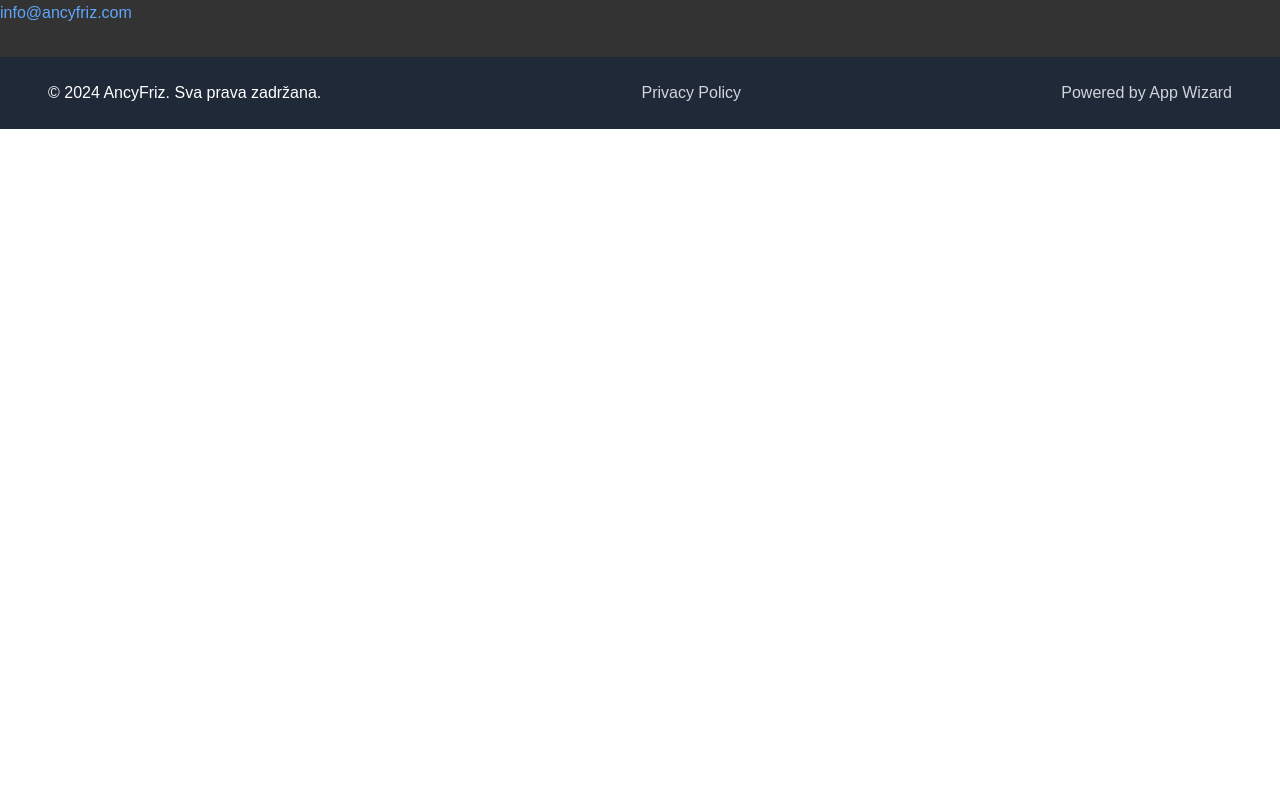
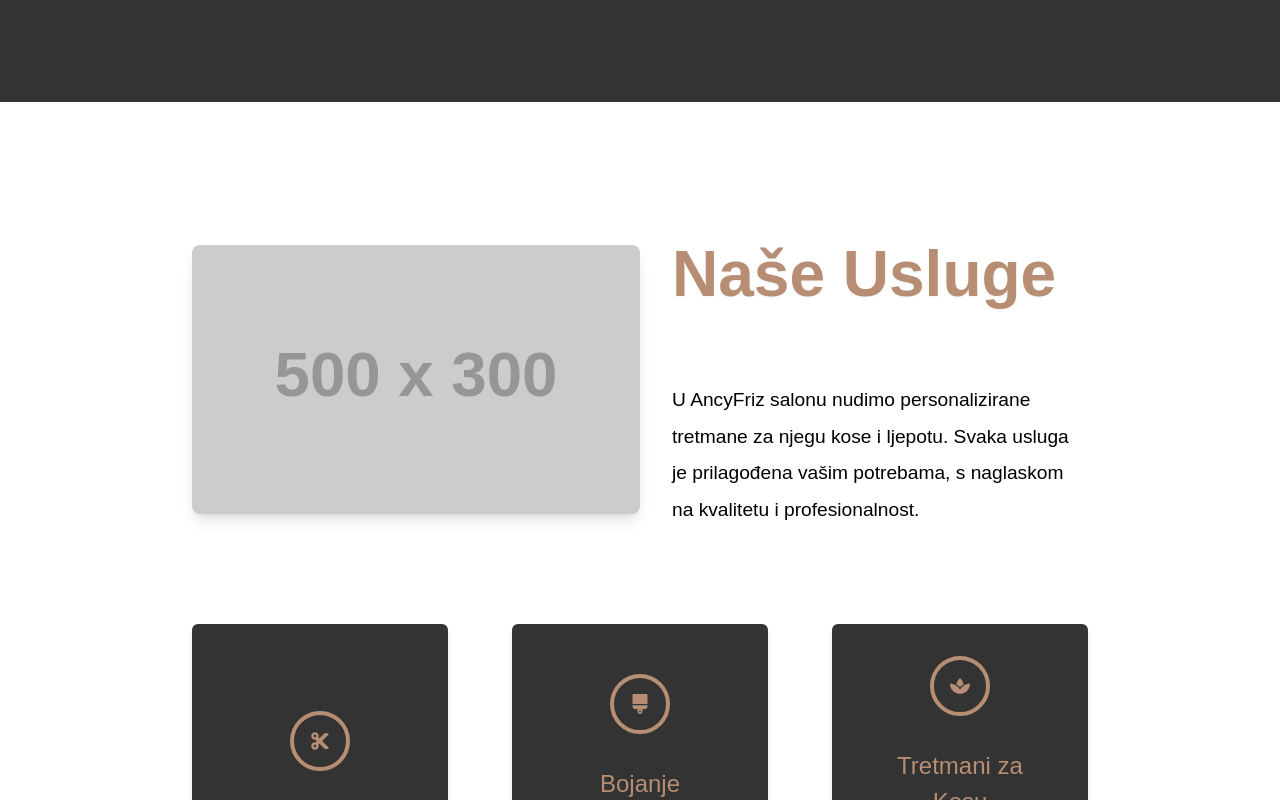
Before and after one commit to MeldinRadoncic/ancyfriz, a React (Create React App) app: page /usluge in a window 1280 px wide. Shown: the part 300-1100 px from the top of the page. Before the commit the page ends 800 px from the top, so only its background shows below. Built offline with nearby package versions, Linux system fonts and the light colour scheme.

Commit message:
Adding ServicePage with data and styling it, Adding AboutPageData and reformat the AboutPage with reusble components

```diff
--- /dev/null
+++ b/src/AppData/AboutPageData.js
@@ -0,0 +1,38 @@
+import { FaClock, FaMapMarkerAlt, FaPhone } from "react-icons/fa";
+
+
+const iconSize = 20;
+const iconColor = "#B78E74"; // accent-rose-gold
+
+const AboutPageCards = [
+    {
+      id: 1,
+      icon: <FaClock size={iconSize} color={iconColor} />,
+      title: "Radno Vrijeme",
+      details: [
+        "Ponedeljak - Subota: 09:00 - 18:00",
+        "Nedelja: 10:00 - 14:00",
+        "Utorak: ZATVORENO",
+      ],
+    },
+    {
+      id: 2,
+      icon: <FaMapMarkerAlt size={iconSize} color={iconColor} />,
+      title: "Adresa",
+      details: [
+        "Ulica Primjera 123",
+        "Sarajevo, Bosna i Hercegovina",
+      ],
+    },
+    {
+      id: 3,
+      icon: <FaPhone size={iconSize} color={iconColor} />,
+      title: "Kontakt",
+      details: [
+        "+387 33 123 456",
+        "info@primjer.com",
+      ],
+    },
+  ];
+
+  export default AboutPageCards;
--- /dev/null
+++ b/src/AppData/ServicePageData.js
@@ -0,0 +1,54 @@
+import React from "react";
+import { FaCut, FaBrush, FaSpa, FaLeaf, FaHandHoldingHeart } from "react-icons/fa";
+
+
+
+const iconSize = 20;
+const iconColor = '#B78E74';    // accent-rose-gold
+
+const ServicePageData = [
+    {
+        id: 1,
+      icon: <FaCut size={iconSize} color={iconColor}/>,
+      title: "Šišanje",
+      description: "Nudimo šišanje za žene, muškarce, djecu i starije osobe s fokusom na stil i preciznost.",
+
+    },
+    {
+        id: 2,
+      icon: <FaBrush size={iconSize} color={iconColor} />,
+      title: "Bojanje",
+      description: "Kvalitetne tehnike bojanja kose, uključujući balayage, pramenove i kompletno bojanje.",
+
+    },
+    {
+        id: 3,
+      icon: <FaSpa size={iconSize} color={iconColor} />,
+      title: "Tretmani za Kosu",
+      description: "Tretmani za hidrataciju, rekonstrukciju i zdravlje kose s najboljim proizvodima na tržištu.",
+
+    },
+    {
+        id: 4,
+      icon: <FaLeaf size={iconSize} color={iconColor} />,
+      title: "Styling",
+      description: "Svečane frizure, feniranje i druge usluge stiliziranja kose za svaku priliku.",
+
+    },
+    {
+        id: 5,
+      icon: <FaHandHoldingHeart size={iconSize} color={iconColor}/>,
+      title: "Savjetovanje",
+      description: "Individualni savjeti za njegu kose i odabir stilova koji najbolje odgovaraju vama.",
+
+    },
+    {
+        id: 6,
+      icon: <FaHandHoldingHeart size={iconSize} color={iconColor}/>,
+      title: "Usluge za Mlade",
+      description: "Posebni tretmani za mlade, uključujući šišanje i styling za sve uzraste.",
+
+    },
+  ];
+
+  export default ServicePageData;
--- /dev/null
+++ b/src/Components/ImageTextBlock.jsx
@@ -0,0 +1,22 @@
+import React from "react";
+import SecondaryTitle from "./Titles/SecondaryTitle";
+
+const ImageTextBlock = ({ imageSrc, altText, title, description, reverse = false }) => {
+  return (
+    <div className={`flex ${reverse ? 'flex-row-reverse' : 'flex-row'} items-center gap-8 mt-8 flex-wrap lg:flex-nowrap`}>
+      {/* Image */}
+      <img
+        src={imageSrc}
+        alt={altText}
+        className="rounded-lg shadow-lg w-full md:w-1/2 lg:w-1/2 xl:w-1/2 max-w-full"
+      />
+      {/* Text Section */}
+      <div className="flex flex-col justify-center w-full lg:w-1/2 xl:w-1/2">
+        <SecondaryTitle title={title} className="text-accent-rose-gold" />
+        <p className="paragraph">{description}</p>
+      </div>
+    </div>
+  );
+};
+
+export default ImageTextBlock;
--- a/src/Components/Pages/AboutPage/AboutPage.jsx
+++ b/src/Components/Pages/AboutPage/AboutPage.jsx
@@ -1,91 +1,58 @@
 import React from "react";
-import { FaClock, FaMapMarkerAlt, FaPhone } from "react-icons/fa";
-
 import Section from "../../Section";
 import ReusableBanner from "../../ReusableBanner";
 import SecondaryTitle from "../../Titles/SecondaryTitle";
-import ThirdTitle from "../../Titles/ThirdTitle";
 import CTA from "../../../Components/Pages/HomePage/CTA";
+import ImageTextBlock from "../../../Components/ImageTextBlock";
+import Card from "../../../Components/Card";
+import AboutPageData from "../../../AppData/AboutPageData"; // Assuming you have this file
 
 const AboutPage = () => {
   return (
     <>
+      {/* Reusable Banner Section */}
       <ReusableBanner
         title="O nama"
         description="Ovdje možete saznati sve o nama."
-                className="bg-primary-charcoal"
-
+        className="bg-primary-charcoal text-white"
       />
 
       <Section>
         <div className="container mx-auto px-8 lg:px-24">
-                    {/* Introduction Section */}
-                    <div className="grid grid-cols-1 md:grid-cols-2 gap-16">
-                        <div className="flex flex-col justify-center items-start">
-                            <SecondaryTitle title="Ko smo mi?" className="text-accent-rose-gold" />
-                            <p className="paragraph mt-4">
-                            AncyFriz je moderan Beauty salon smješten u Sarajevu, osnovan s misijom pružanja vrhunske usluge šišanja, bojanja i njege kose za žene, muškarce, djecu i starije. Naš tim čini grupa iskusnih i kreativnih profesionalaca posvećenih svakom klijentu, osiguravajući toplu dobrodošlicu i jedinstveno iskustvo.
-                            </p>
-                        </div>
-                        <img
-                            src="https://via.placeholder.com/500x300"
-                            alt="Salon team"
-                            className="rounded-lg shadow-lg"
+          {/* First Image and Text Section */}
+          <ImageTextBlock
+            imageSrc="https://via.placeholder.com/500x300"
+            altText="About us overview"
+            title="Ko smo mi?"
+            description="AncyFriz je moderan Beauty salon smješten u Sarajevu, osnovan s misijom pružanja vrhunske usluge šišanja, bojanja i njege kose za sve uzraste. Naš prioritet je osigurati jedinstveno iskustvo za svakog klijenta."
+            className="text-primary-charcoal"
           />
+
+          {/* Second Image and Text Section */}
+          <ImageTextBlock
+            imageSrc="https://via.placeholder.com/500x300"
+            altText="Our services overview"
+            title="Šta radimo?"
+            reverse={true}
+            description="Pružamo širok spektar frizerskih usluga, uključujući personalizirana šišanja, stiliziranje, farbanje, tretmane za zdravlje kose i savjetovanje. Naš prioritet je zadovoljiti želje klijenata, koristeći visokokvalitetne proizvode i najnovije tehnike u svijetu frizerstva."
+            className="text-primary-charcoal"
+          />
+
+          {/* About Cards */}
+          <div className="grid grid-cols-1 md:grid-cols-2 lg:grid-cols-3 gap-16 mt-16">
+            {AboutPageData.map((aboutItem) => (
+              <Card
+                key={aboutItem.id}
+                icon={aboutItem.icon}
+                title={aboutItem.title}
+                description={aboutItem.description}
+                className="about-card flex flex-col text-accent-rose-gold items-center bg-primary-charcoal py-8 rounded-md shadow-lg"
+              />
+            ))}
           </div>
 
-                    {/* Services Section */}
-                    <div className="grid grid-cols-1 md:grid-cols-2 gap-16 mt-16">
-                        <img
-                            src="https://via.placeholder.com/500x300"
-                            alt="Salon services"
-                            className="rounded-lg shadow-lg"
-                        />
-                        <div className="flex flex-col justify-center items-start">
-                            <SecondaryTitle title="Šta radimo?" className="text-accent-rose-gold" />
-                            <p className="paragraph mt-4">
-                            Pružamo širok spektar frizerskih usluga, uključujući personalizirana šišanja, stiliziranje, farbanje, tretmane za zdravlje kose i savjetovanje. Naš prioritet je zadovoljiti želje klijenata, koristeći visokokvalitetne proizvode i najnovije tehnike u svijetu frizerstva.
-                                                             </p>
-                        </div>
-                    </div>
-
-                    {/* Working Hours and Contact Section */}
-                    <div className="mt-16 bg-gray-100 py-12 rounded-lg shadow-md">
-                        <SecondaryTitle title="Radno Vrijeme i Kontakt" className="text-accent-rose-gold text-center" />
-                        <div className="grid grid-cols-1 sm:grid-cols-2 lg:grid-cols-3 gap-8 mt-8 text-center">
-                            {/* Working Hours */}
-                            <div className="flex flex-col items-center bg-primary-charcoal py-8 rounded-md">
-                                <FaClock className="text-2xl text-accent-rose-gold" />
-                                <ThirdTitle
-                                title="Radno Vrijeme"
-                                animation="fade-up"
-                                className="mt-4 font-semibold text-accent-rose-gold"/>
-                                <p className="paragraph text-neutral-gray mt-2">Ponedeljak - Subota: 09:00 - 18:00</p>
-                                <p className="paragraph text-neutral-gray">Nedelja: 10:00 - 14:00</p>
-                                <p className="paragraph text-neutral-gray">Utorak: ZATVORENO</p>
-                            </div>
-                            {/* Address */}
-                            <div className="flex flex-col items-center bg-primary-charcoal py-8 rounded-md">
-                                <FaMapMarkerAlt className="text-2xl text-accent-rose-gold" />
-                                <ThirdTitle
-                                title="Adresa"
-                                animation="fade-up"
-                                className="mt-4 font-semibold text-lg text-accent-rose-gold"/>
-                                <p className="paragraph text-neutral-gray mt-2">Ulica Primjera 123</p>
-                                <p className="paragraph text-neutral-gray">Sarajevo, Bosna i Hercegovina</p>
-                            </div>
-                            {/* Contact */}
-                            <div className="flex flex-col items-center bg-primary-charcoal py-8 rounded-md">
-                                <FaPhone className="text-2xl text-accent-rose-gold" />
-                                <ThirdTitle
-                                title="Kontakt"
-                                animation="fade-up"
-                                className="mt-4 font-semibold text-lg text-accent-rose-gold"/>
-                                <p className="paragraph text-neutral-gray mt-2">+387 33 123 456</p>
-                                <p className="paragraph text-neutral-gray">info@primjer.com</p>
-                            </div>
-                        </div>
-                    </div>
+          {/* CTA Section */}
+          <div className="mt-16 text-center"></div>
         </div>
         <CTA />
       </Section>
--- a/src/Components/Pages/HomePage/HeroBanner.jsx
+++ b/src/Components/Pages/HomePage/HeroBanner.jsx
@@ -7,7 +7,7 @@ import MainTitle from "../../Titles/MainTitle.jsx";
 const HeroBanner = () => {
   return (
     <Section
-      className='relative flex items-center bg-cover bg-center  bg-no-repeat'
+      className='relative flex items-center bg-cover  bg-center  bg-no-repeat'
       style={{
         backgroundImage: `url('/images/landing/hero.jpg')`, // Background image
       }}>
@@ -17,7 +17,7 @@ const HeroBanner = () => {
         aria-hidden='true'></div>
 
       {/* Content */}
-      <div className='relative z-10 grid grid-cols-1 lg:grid-cols-2 gap-8 items-stretch mx-auto px-6 sm:px-12 md:px-0  lg:px-12 xl:px-24'>
+      <div className='relative z-10 lg:py-42 grid grid-cols-1 lg:grid-cols-2 gap-8 items-stretch mx-auto px-6 sm:px-12 md:px-0  lg:px-12 xl:px-24'>
         {/* Left Side - Title */}
         <div className='flex flex-col items-center lg:items-start text-white text-center lg:text-left justify-center'>
           <MainTitle title='Salon gdje savršena frizura postaje stvarnost!' />
--- /dev/null
+++ b/src/Components/Pages/ServicesPage/ServicesPage.jsx
@@ -0,0 +1,57 @@
+import React from "react";
+import Section from "../../Section";
+import ReusableBanner from "../../ReusableBanner";
+import SecondaryTitle from "../../Titles/SecondaryTitle";
+import CTA from "../../../Components/Pages/HomePage/CTA";
+import ImageTextBlock from "../../../Components/ImageTextBlock";
+import Card from "../../../Components/Card";
+import ServicePageData from "../../../AppData/ServicePageData";
+
+const ServicesPage = () => {
+  return (
+    <>
+      {/* Reusable Banner Section */}
+      <ReusableBanner
+        title='Naše Usluge'
+        description='Otkrijte širok spektar usluga koje nudimo za vašu ljepotu i njegu kose.'
+        className='bg-primary-charcoal text-white'
+      />
+
+      <Section>
+        <div className='container mx-auto px-8 lg:px-24'>
+          {/* Image and Text Section */}
+          <ImageTextBlock
+            imageSrc='https://via.placeholder.com/500x300'
+            altText='Salon services overview'
+            title='Naše Usluge'
+            description='U AncyFriz salonu nudimo personalizirane tretmane za njegu kose i ljepotu. Svaka usluga je prilagođena vašim potrebama, s naglaskom na kvalitetu i profesionalnost.'
+            className='text-primary-charcoal'
+          />
+
+          {/* Service Cards */}
+          <div className='grid grid-cols-1 md:grid-cols-2 lg:grid-cols-3 gap-16 mt-16'>
+            {ServicePageData.map(
+              (service) => (
+                <Card
+                  key={service.id}
+                  icon={service.icon}
+                  title={service.title}
+                  description={
+                    service.description
+                  }
+                  className='service-card flex flex-col text-accent-rose-gold items-center bg-primary-charcoal py-8 rounded-md shadow-lg'
+                />
+              ),
+            )}
+          </div>
+
+          {/* CTA Section */}
+          <div className='mt-16 text-center'></div>
+        </div>
+        <CTA />
+      </Section>
+    </>
+  );
+};
+
+export default ServicesPage;
--- a/src/Components/ReusableBanner.jsx
+++ b/src/Components/ReusableBanner.jsx
@@ -5,7 +5,7 @@ import MainTitle from "./Titles/MainTitle";
 
 const ReusableBanner = ({title, description, className=''}) => {
     return (
-        <div className={`flex flex-col items-center justify-center py-24 text-center ${className}`}>
+        <div className={`flex flex-col items-center justify-center py-12 md:py:16 lg:py-24 text-center ${className}`}>
             <MainTitle
                 title={title}
             className='  text-accent-rose-gold'/>
--- a/src/Components/Routes/Pages.jsx
+++ b/src/Components/Routes/Pages.jsx
@@ -6,6 +6,7 @@ import {
 
 import LandingPage from "../Pages/HomePage/LandingPage.jsx";
 import AboutUs from "../Pages/AboutPage/AboutPage.jsx";
+import ServicesPage from "../Pages/ServicesPage/ServicesPage.jsx";
 
 // This is the main component that will be used to render all the pages of the website.
 const Pages = () => {
@@ -16,6 +17,7 @@ const Pages = () => {
         element={<LandingPage />}
       />
       <Route path='/onama' element={<AboutUs />} />
+      <Route path='/usluge' element={<ServicesPage />} />
             {/* <Route path='/anidaimamovic' element={<AnidaImamovic />} /> */}
 
     </Routes>
--- a/src/Components/Section.jsx
+++ b/src/Components/Section.jsx
@@ -4,7 +4,7 @@ const Section = ({ children, className = '', style = {} }) => {
       style={style}
         className={`w-full
                     px-4 sm:px-6 md:px-12 lg:px-16 xl:px-24
-                    py-12 sm:py-16 md:py-32 lg:py-60 xl:py-64
+                    py-12 sm:py-16 md:py-32 lg:py-24
                        sm:min-h-0 min-h-screen
                     flex flex-col items-center
 
```
Lines whose indentation alone changed are shown as unchanged.
